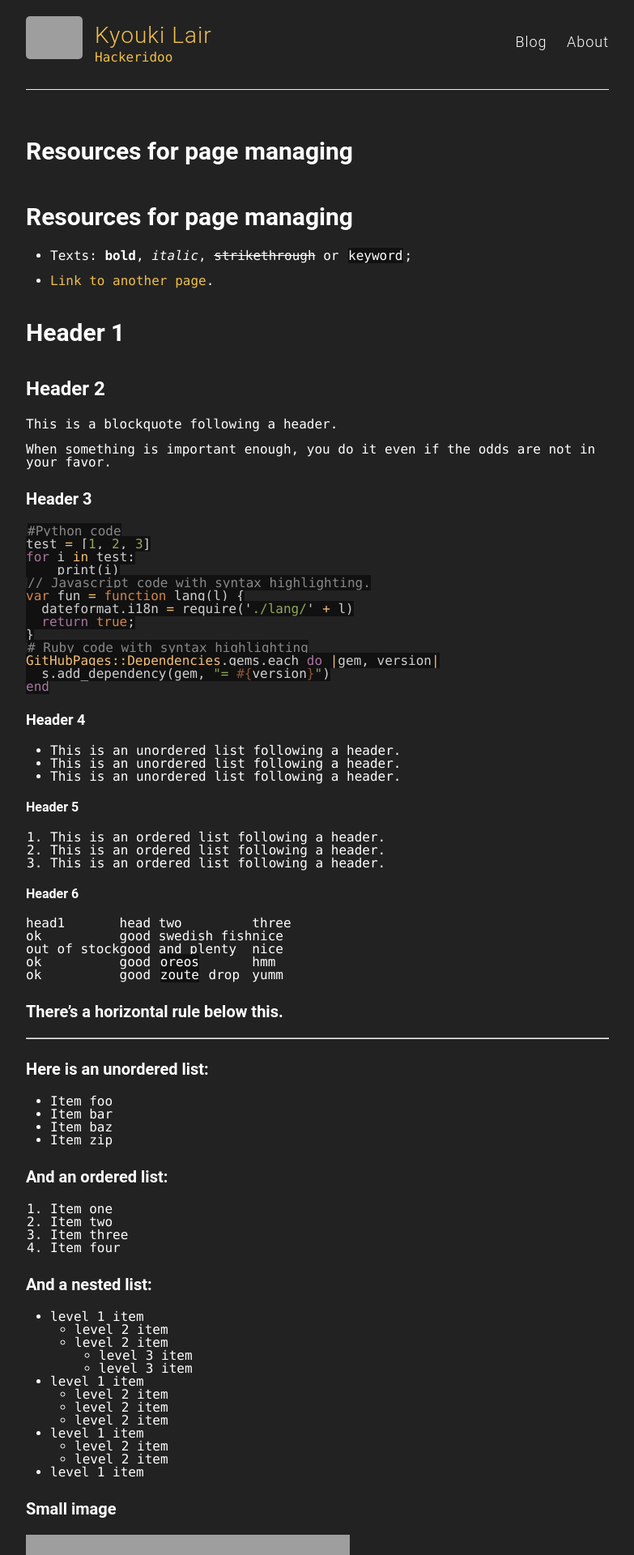
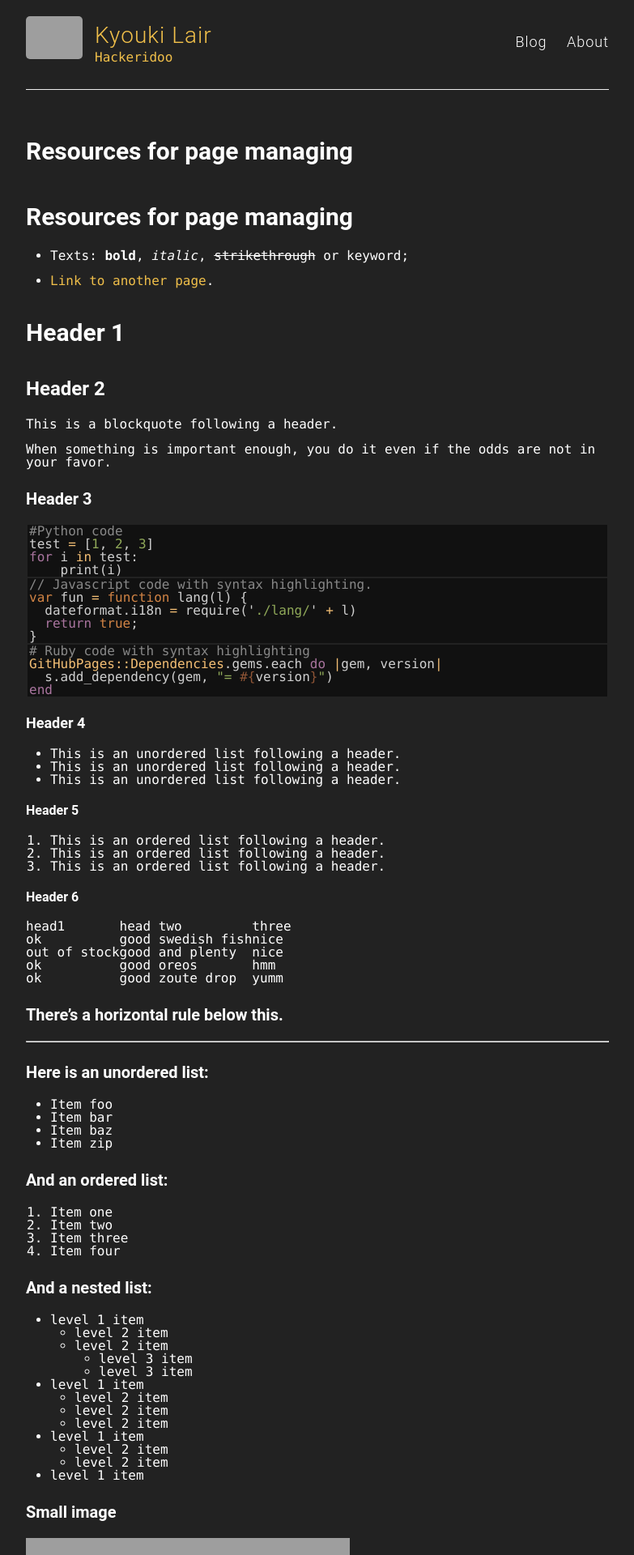
Before and after one commit to ky0uk1/ky0uk1.github.io, a Jekyll site: the page built from examples.md, in a window 1280 px wide. Shown: the top 1920 px of the page at 81% size, without its empty margins (248-1031 px from the left). Built offline with Jekyll 4.4.1, drawn with Linux system fonts in a browser that asks for light colours; our own code applies the rules of GitHub Pages for plain Markdown files; grey boxes are pictures that could not be loaded.

Commit message:
update highlight

```diff
--- a/_sass/_highlights.scss
+++ b/_sass/_highlights.scss
@@ -26,6 +26,9 @@
   $header: $hippie-blue !default;
 
   color: $plaintext;
+
+  background-color: $darkerGray;
+  margin: 2px;
 
   table td { padding: 5px; }
   table pre { margin: 0; }
--- a/style.scss
+++ b/style.scss
@@ -29,10 +29,7 @@ body {
   padding: 0 10px;
   width: 100%;
 }
-code {
-  background-color: $darkerGray;
-  margin: 2px;
-}
+
 h1, h2, h3, h4, h5, h6 {
   font-family: $helveticaNeue;
   color: $white;
```
